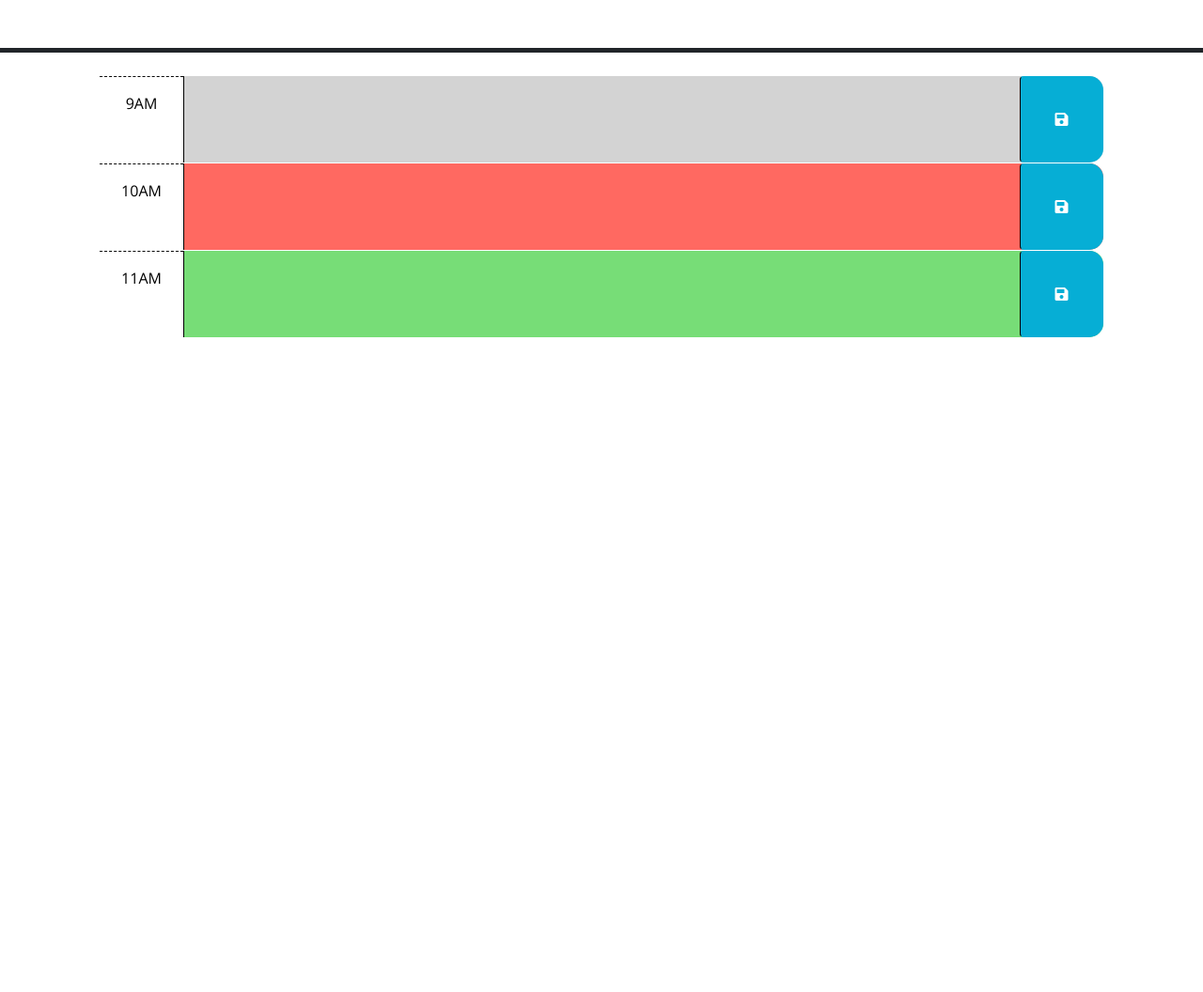
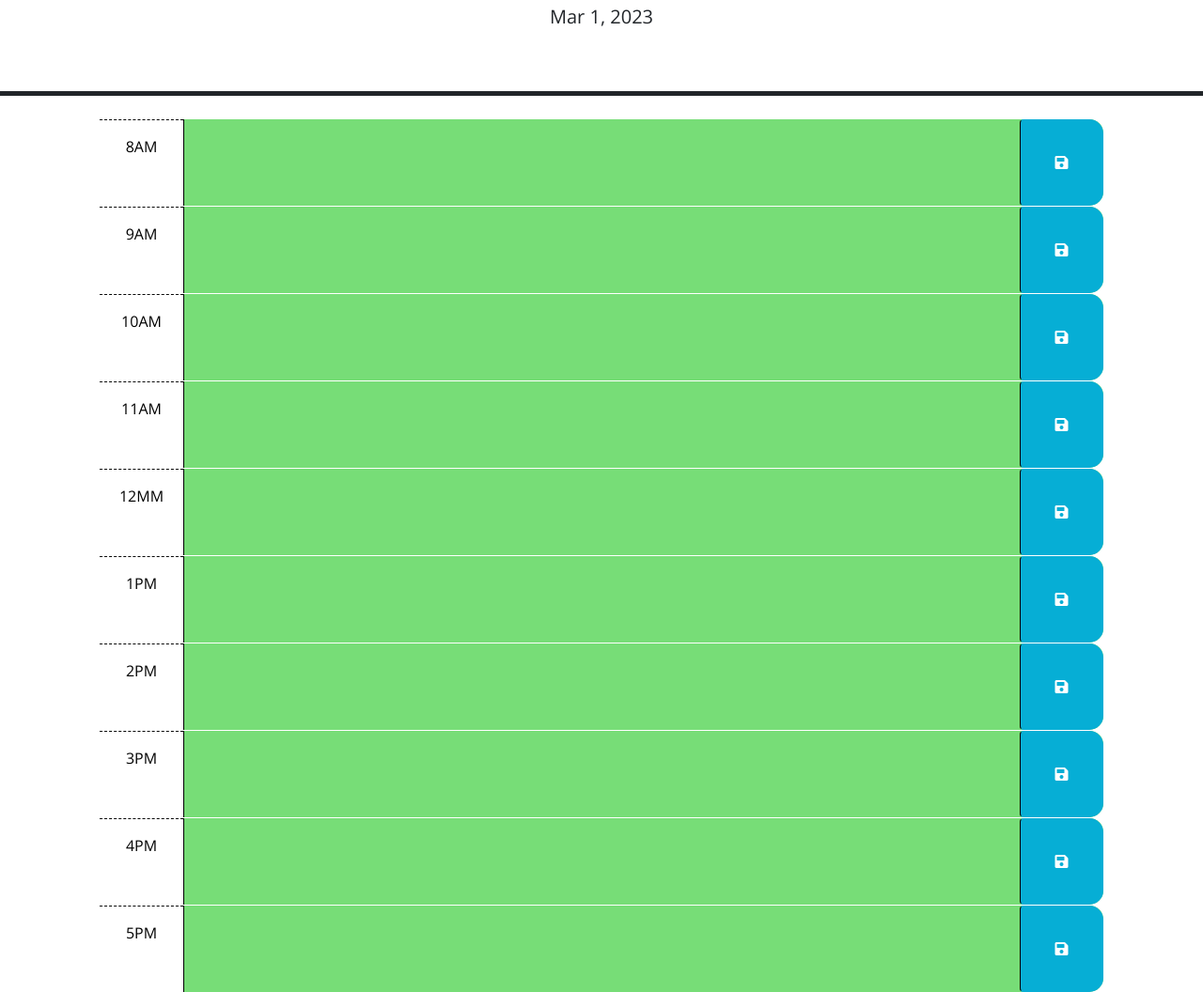
Before and after one commit to PhilKubz/challenge-05-scheduler, a plain HTML site: page index.html in a window 1280 px wide. Shown: the part 176-1232 px from the top of the page at 94% size. Before the commit the page ends 800 px from the top, so only its background shows below. Drawn offline with nearby package versions, Linux system fonts and the light colour scheme.

Commit message:
updated HTML and JS to provide osme functionality of time blocks

```diff
--- a/index.html
+++ b/index.html
@@ -40,7 +40,17 @@
         -->
 
       <!-- Example of a past time block. The "past" class adds a gray background color. -->
-      <div id="hour-9" class="row time-block past">
+
+      <div id="hour-8" class="row time-block">
+        <div class="col-2 col-md-1 hour text-center py-3">8AM</div>
+        <textarea class="col-8 col-md-10 description" rows="3"> </textarea>
+        <button class="btn saveBtn col-2 col-md-1" aria-label="save">
+          <i class="fas fa-save" aria-hidden="true"></i>
+        </button>
+      </div>
+
+
+      <div id="hour-9" class="row time-block">
         <div class="col-2 col-md-1 hour text-center py-3">9AM</div>
         <textarea class="col-8 col-md-10 description" rows="3"> </textarea>
         <button class="btn saveBtn col-2 col-md-1" aria-label="save">
@@ -49,7 +59,7 @@
       </div>
 
       <!-- Example of a a present time block. The "present" class adds a red background color. -->
-      <div id="hour-10" class="row time-block present">
+      <div id="hour-10" class="row time-block">
         <div class="col-2 col-md-1 hour text-center py-3">10AM</div>
         <textarea class="col-8 col-md-10 description" rows="3"> </textarea>
         <button class="btn saveBtn col-2 col-md-1" aria-label="save">
@@ -57,9 +67,57 @@
         </button>
       </div>
 
+      <div id="hour-11" class="row time-block">
+        <div class="col-2 col-md-1 hour text-center py-3">11AM</div>
+        <textarea class="col-8 col-md-10 description" rows="3"> </textarea>
+        <button class="btn saveBtn col-2 col-md-1" aria-label="save">
+          <i class="fas fa-save" aria-hidden="true"></i>
+        </button>
+      </div>
+
+      <div id="hour-12" class="row time-block">
+        <div class="col-2 col-md-1 hour text-center py-3">12MM</div>
+        <textarea class="col-8 col-md-10 description" rows="3"> </textarea>
+        <button class="btn saveBtn col-2 col-md-1" aria-label="save">
+          <i class="fas fa-save" aria-hidden="true"></i>
+        </button>
+      </div>
+
+      <div id="hour-13" class="row time-block">
+        <div class="col-2 col-md-1 hour text-center py-3">1PM</div>
+        <textarea class="col-8 col-md-10 description" rows="3"> </textarea>
+        <button class="btn saveBtn col-2 col-md-1" aria-label="save">
+          <i class="fas fa-save" aria-hidden="true"></i>
+        </button>
+      </div>
+
+      <div id="hour-14" class="row time-block">
+        <div class="col-2 col-md-1 hour text-center py-3">2PM</div>
+        <textarea class="col-8 col-md-10 description" rows="3"> </textarea>
+        <button class="btn saveBtn col-2 col-md-1" aria-label="save">
+          <i class="fas fa-save" aria-hidden="true"></i>
+        </button>
+      </div>
+
       <!-- Example of a future time block. The "future" class adds a green background color. -->
-      <div id="hour-11" class="row time-block future">
-        <div class="col-2 col-md-1 hour text-center py-3">11AM</div>
+      <div id="hour-15" class="row time-block">
+        <div class="col-2 col-md-1 hour text-center py-3">3PM</div>
+        <textarea class="col-8 col-md-10 description" rows="3"> </textarea>
+        <button class="btn saveBtn col-2 col-md-1" aria-label="save">
+          <i class="fas fa-save" aria-hidden="true"></i>
+        </button>
+      </div>
+
+      <div id="hour-16" class="row time-block">
+        <div class="col-2 col-md-1 hour text-center py-3">4PM</div>
+        <textarea class="col-8 col-md-10 description" rows="3"> </textarea>
+        <button class="btn saveBtn col-2 col-md-1" aria-label="save">
+          <i class="fas fa-save" aria-hidden="true"></i>
+        </button>
+      </div>
+
+      <div id="hour-17" class="row time-block">
+        <div class="col-2 col-md-1 hour text-center py-3">5PM</div>
         <textarea class="col-8 col-md-10 description" rows="3"> </textarea>
         <button class="btn saveBtn col-2 col-md-1" aria-label="save">
           <i class="fas fa-save" aria-hidden="true"></i>
--- a/script.js
+++ b/script.js
@@ -1,14 +1,53 @@
 // Wrap all code that interacts with the DOM in a call to jQuery to ensure that
 // the code isn't run until the browser has finished rendering all the elements
 // in the html.
+
+
 $(function () {
+
+
+var saveLocal = $('.saveBtn');
+var timeBlock = $('.time-block');
+// console.log used to check status of my created variable
+// console.log(timeBlock);
+
+var currentHour = dayjs().hour();
+  // console.log used to check status of my created variable
+  // console.log(currentHour);
+
+
+for (let i = 0; i < timeBlock.length; i++) {
+  var timeBlockHour = ($(timeBlock[i]).attr('id').split("-")[1]);
+  // console.log used to check status of my created variable
+  // console.log(timeBlockHour);
+if (timeBlockHour < currentHour) {
+  $(timeBlock[i]).addClass('past');
+} else if (parseInt(timeBlockHour) === currentHour) {
+  $(timeBlock[i]).addClass('present');
+} else {
+  $(timeBlock[i]).addClass('future');
+}
+}
+
+  // The date for the main page of today's date
+var today = dayjs();
+$('#currentDay').text(today.format('MMM D, YYYY'));
+
   // TODO: Add a listener for click events on the save button. This code should
   // use the id in the containing time-block as a key to save the user input in
   // local storage. HINT: What does `this` reference in the click listener
   // function? How can DOM traversal be used to get the "hour-x" id of the
   // time-block containing the button that was clicked? How might the id be
   // useful when saving the description in local storage?
-  //
+
+
+
+
+
+
+
+
+
   // TODO: Add code to apply the past, present, or future class to each time
   // block by comparing the id to the current hour. HINTS: How can the id
   // attribute of each time-block be used to conditionally add or remove the
@@ -18,6 +57,18 @@ $(function () {
   // TODO: Add code to get any user input that was saved in localStorage and set
   // the values of the corresponding textarea elements. HINT: How can the id
   // attribute of each time-block be used to do this?
-  //
-  // TODO: Add code to display the current date in the header of the page.
+
+  // Local Storage functionality
+
+  // Local Storage Deletion Functionality
+
+  // Event Listener
+  /* saveLocal.addEventListener("click", function () {
+    fix documentation to jquery .on(click())
+    event.target
+    $(this)
+    siblings
+  if ()
+  }
+*/
 });
```
